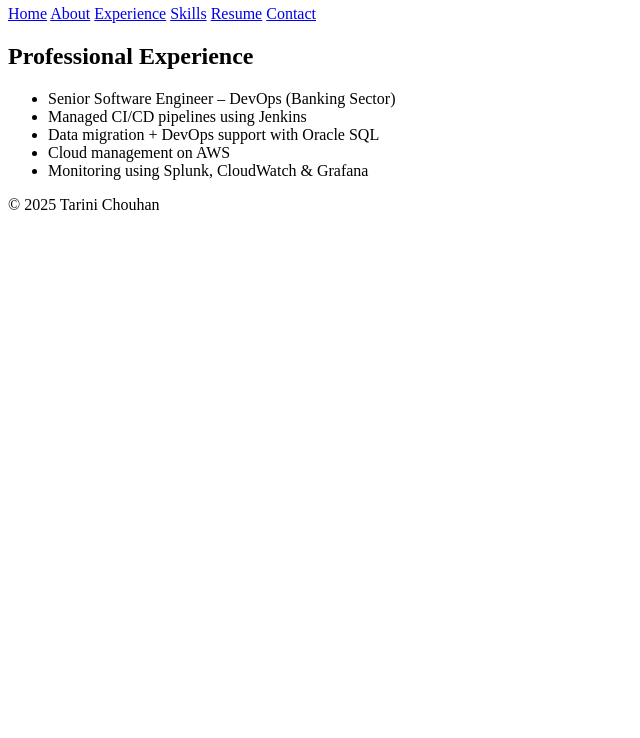
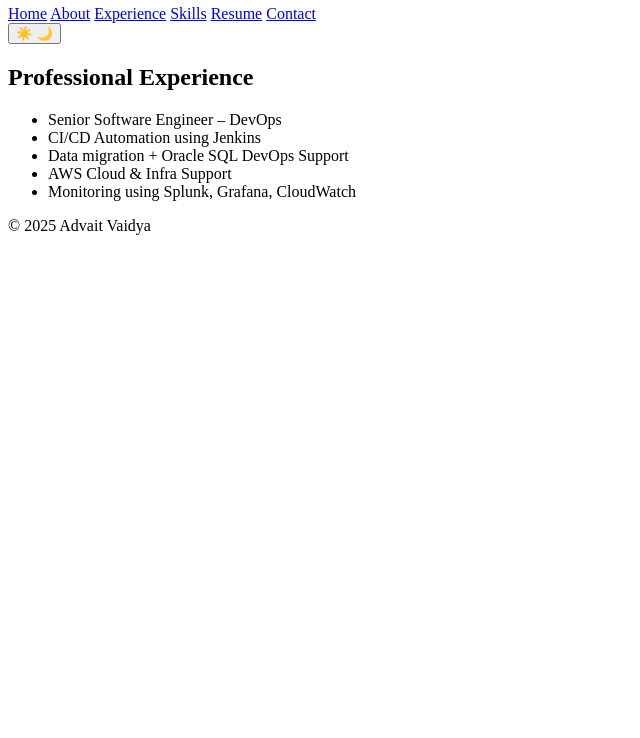
Before and after one commit to Advaitt28/Advait-Portfolio, a plain HTML site: page experience.html in a window 1280 px wide. Shown: the part 62-800 px from the top of the page, without its empty margins (0-640 px from the left). Drawn offline with Linux system fonts and the light colour scheme.

Commit message:
Update experience page with new details and name

```diff
--- a/experience.html
+++ b/experience.html
@@ -1,15 +1,15 @@
-<!doctype html>
+<!DOCTYPE html>
 <html lang="en">
 <head>
-  <meta charset="utf-8" />
-  <meta name="viewport" content="width=device-width,initial-scale=1" />
-  <title>Experience</title>
-  <link rel="stylesheet" href="assets/style.css">
+    <meta charset="UTF-8">
+    <title>Experience | Advait</title>
+    <link rel="stylesheet" href="assets/style.css">
 </head>
+
 <body>
 
 <nav>
-    <h2>Tarini</h2>
+    <h2>Advait</h2>
     <div>
         <a href="index.html">Home</a>
         <a href="about.html">About</a>
@@ -18,21 +18,26 @@
         <a href="resume.html">Resume</a>
         <a href="contact.html">Contact</a>
     </div>
+    <button class="theme-toggle" onclick="toggleTheme()">
+        <span class="sun">☀️</span>
+        <span class="moon">🌙</span>
+    </button>
 </nav>
 
 <div class="container">
     <div class="card">
         <h2>Professional Experience</h2>
         <ul>
-            <li>Senior Software Engineer – DevOps (Banking Sector)</li>
-            <li>Managed CI/CD pipelines using Jenkins</li>
-            <li>Data migration + DevOps support with Oracle SQL</li>
-            <li>Cloud management on AWS</li>
-            <li>Monitoring using Splunk, CloudWatch & Grafana</li>
+            <li>Senior Software Engineer – DevOps</li>
+            <li>CI/CD Automation using Jenkins</li>
+            <li>Data migration + Oracle SQL DevOps Support</li>
+            <li>AWS Cloud & Infra Support</li>
+            <li>Monitoring using Splunk, Grafana, CloudWatch</li>
         </ul>
     </div>
 </div>
 
-<footer>© 2025 Tarini Chouhan</footer>
+<footer>© 2025 Advait Vaidya</footer>
+<script src="assets/theme.js"></script>
 </body>
 </html>
```
